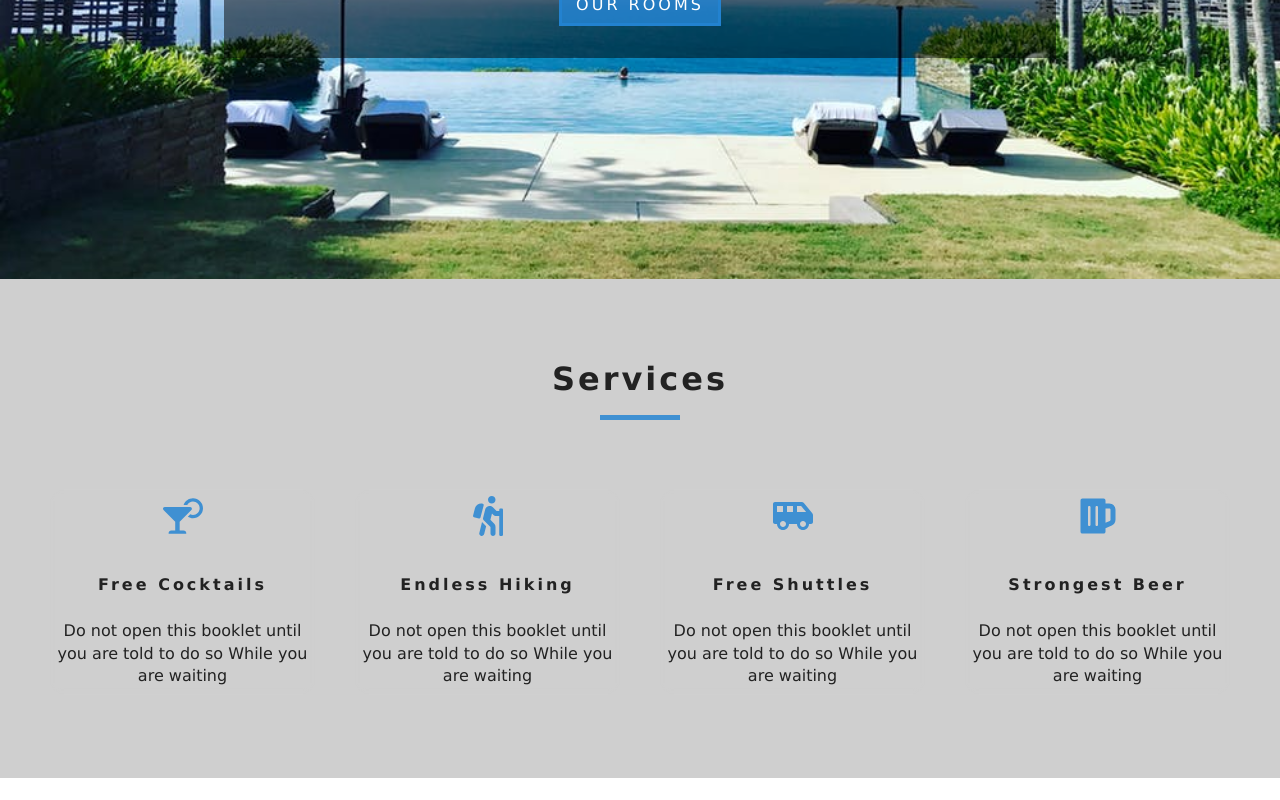
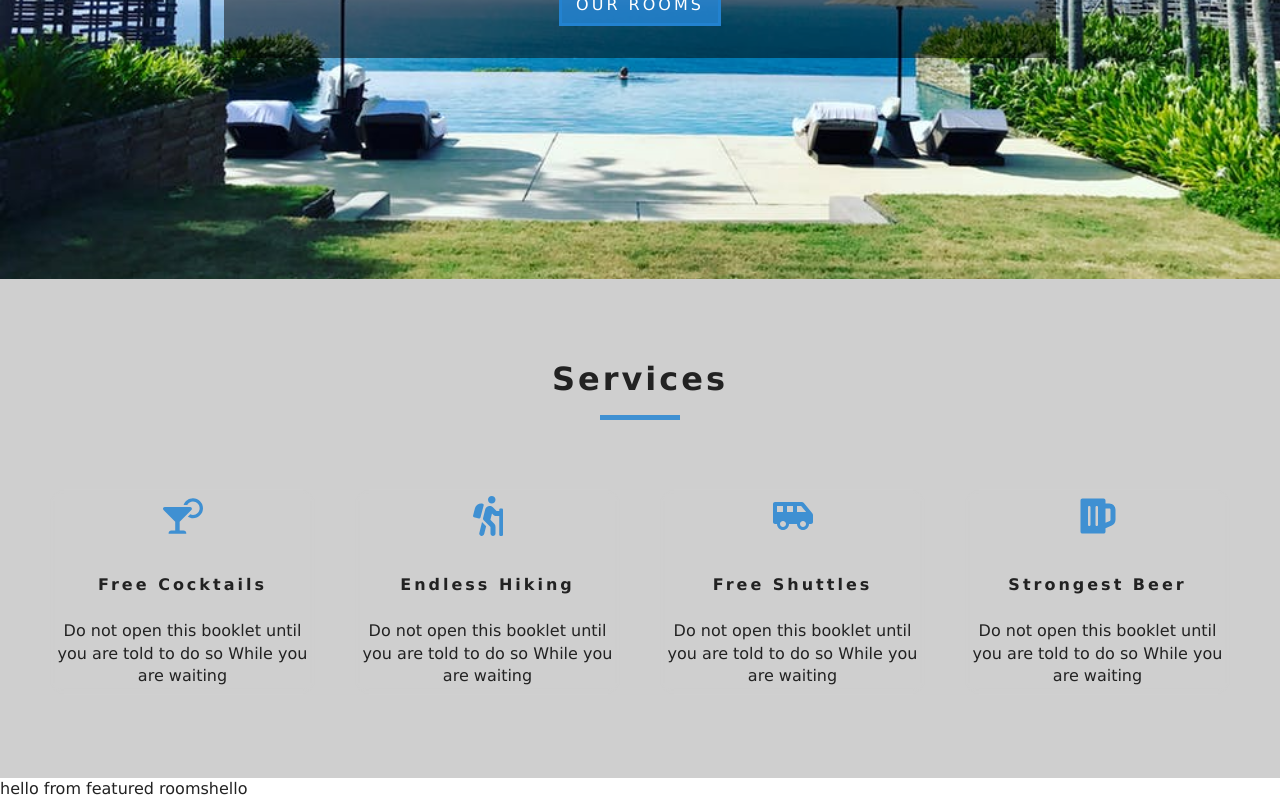
Before and after one commit to mcbryan1/resort-app, a React (Create React App) app: page / in a window 1280 px wide. Shown: the part 521-1321 px from the top of the page. Before the commit the page ends 1299 px from the top, so only its background shows below. Built offline with nearby package versions, Linux system fonts and the light colour scheme.

Commit message:
FEatured Rooms

```diff
--- /dev/null
+++ b/src/components/FeaturedRooms.js
@@ -0,0 +1,15 @@
+import React, { Component } from 'react'
+import { RoomContext } from "../context"
+
+export default class FeaturedRooms extends Component {
+    static contextType = RoomContext
+    render() {
+        const value = this.context;
+        console.log(value);
+        return (
+            <div>
+                hello from featured rooms{value}
+            </div>
+        )
+    }
+}
--- a/src/context.js
+++ b/src/context.js
@@ -1,11 +1,23 @@
 import React, { Component } from 'react'
 
-export default class context extends Component {
+
+
+const RoomContext = React.createContext();
+//<RoomContext.Provider value={'hello}
+
+class RoomProvider extends Component {
+    state = {
+
+    }
     render() {
         return (
-            <div>
-
-            </div>
+            <RoomContext.Provider value={"hello"}>
+                {this.props.children}
+            </RoomContext.Provider>
         )
     }
 }
+
+const RoomConsumer = RoomContext.Consumer;
+
+export { RoomProvider, RoomConsumer, RoomContext };
--- a/src/index.js
+++ b/src/index.js
@@ -4,11 +4,13 @@
 import { BrowserRouter as Router } from 'react-router-dom'
 import App from './App';
 import * as serviceWorker from './serviceWorker';
-
+import { RoomProvider } from "./context";
 ReactDOM.render(
-    <Router>
-        <App />
-    </Router>,
+    <RoomProvider>
+        <Router>
+            <App />
+        </Router>
+    </RoomProvider>,
     document.getElementById('root')
 );
 
--- a/src/pages/Home.js
+++ b/src/pages/Home.js
@@ -3,6 +3,7 @@
 import Banner from '../components/Banner';
 import { Link } from 'react-router-dom';
 import Services from '../components/Services'
+import FeaturedRooms from '../components/FeaturedRooms'
 
 export default function Home() {
     return (
@@ -16,6 +17,7 @@
                 </Banner>
             </Hero>
             <Services />
+            <FeaturedRooms />
         </>
     );
 
```
